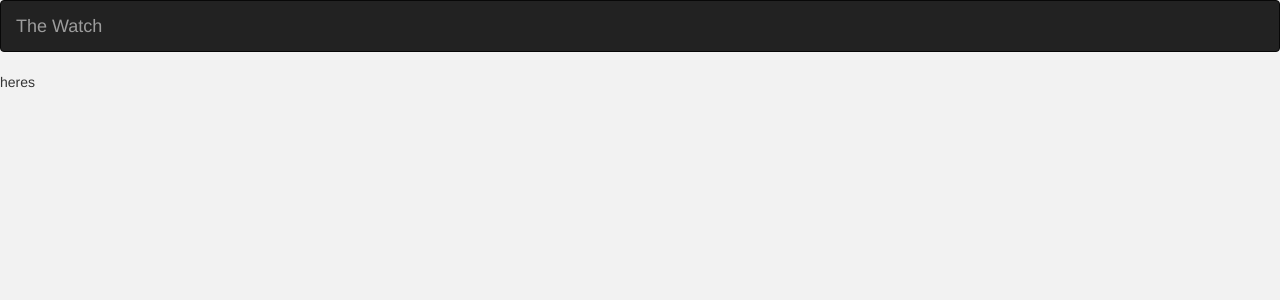
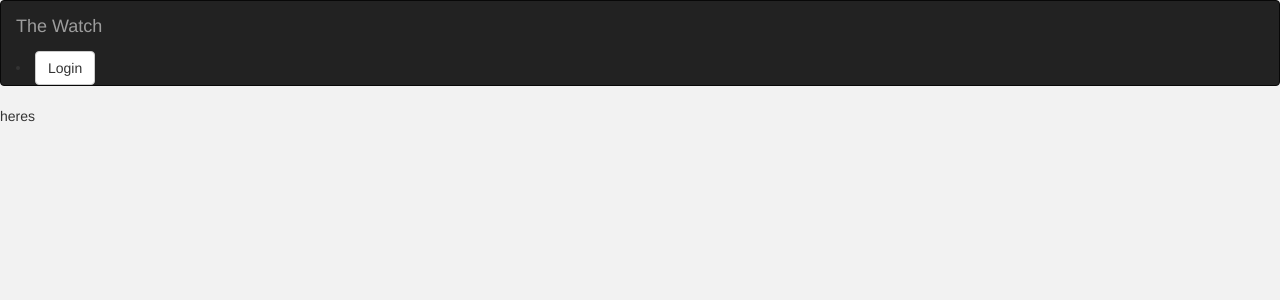
Before and after one commit to Kipngetich33/The-Watch, a Django app: template The_Watch/watch/templates/landing.html in a window 1280 px wide. Shown: the top 300 px of the page. Run offline with Django 3.2, Linux system fonts and the light colour scheme; the template is opened without the code that fills it: most values are stand-ins (such as "Sample title", 1, 10 or a date in 2020); parts of the project's set-up code (start-up, migrations or seed data) failed here and were passed over; some libraries are stand-ins or nearby versions.

Commit message:
add routes and creates templates for registration and loggin

```diff
--- a/The_Watch/watch/templates/navbar.html
+++ b/The_Watch/watch/templates/navbar.html
@@ -12,6 +12,33 @@
       <a class="navbar-brand" href="{% url 'landingUrl' %}">The Watch</a>
     </div>
   </div>
+  <div class="col-sm-6 col-md-6">
+    {% if user.is_authenticated %}
+    <ul>
+      <li class="dropdown">
+        <a href="#" class="dropdown-toggle btn btn-default" data-toggle="dropdown" role="button" aria-expanded="false">Account
+                  <span class="caret"></span>
+              </a>
+        <ul class="dropdown-menu" role="menu">
+          <li>
+            <a href="{%url 'newsToday'%}">Home</a>
+          </li>
+          <li>
+            <a href="/accounts/password/change">Change Password</a>
+          </li>
+          <li>
+            <a href="/logout">Logout</a>
+          </li>
+        </ul>
+      </li>
+    </ul>
+    {% else %}
+    <li>
+      <a class='btn btn-default' href="/accounts/login">Login</a>
+    </li>
+
+    {% endif %}
+  </div>
 </nav>
 </body>
 </html>
```
